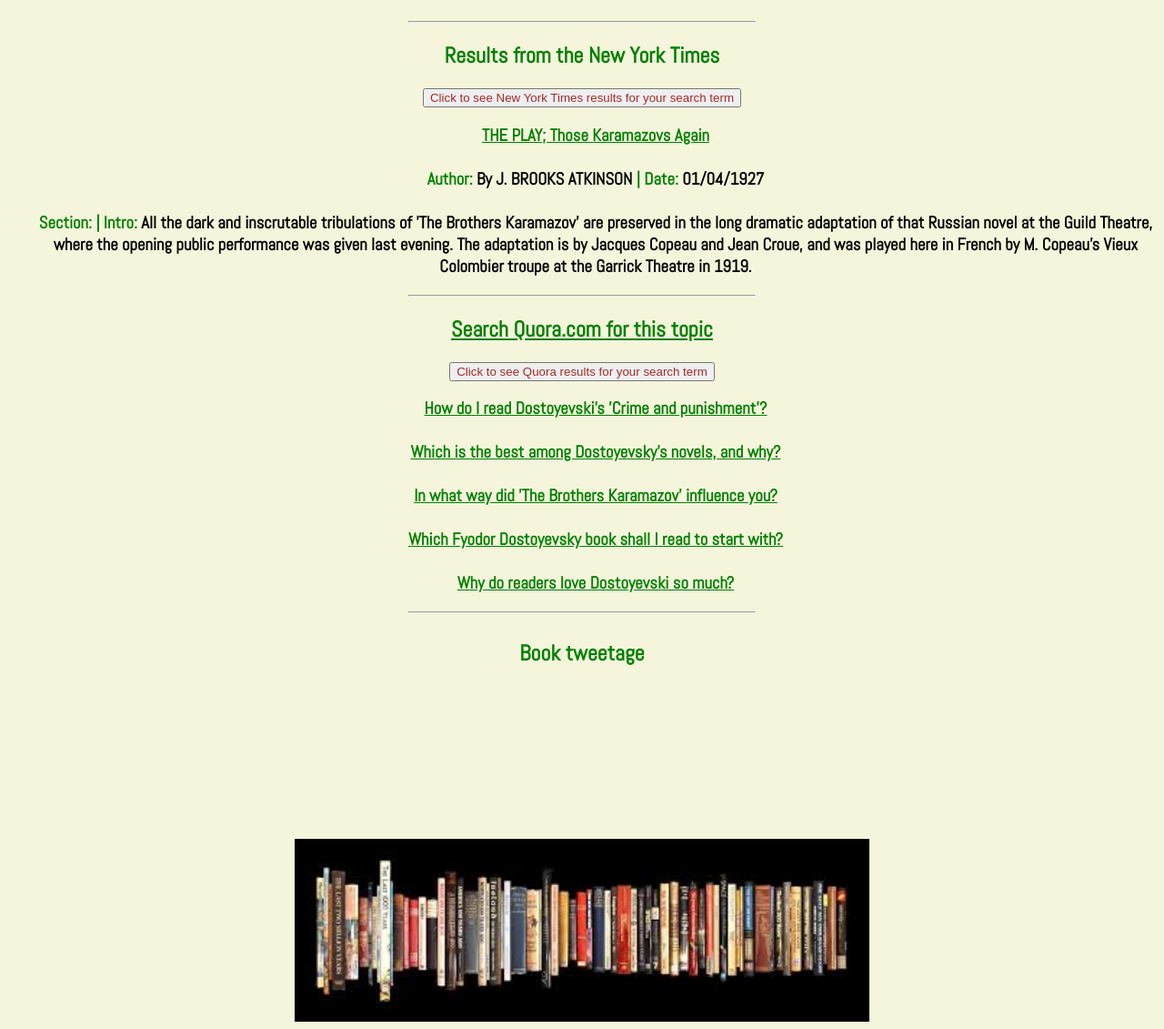
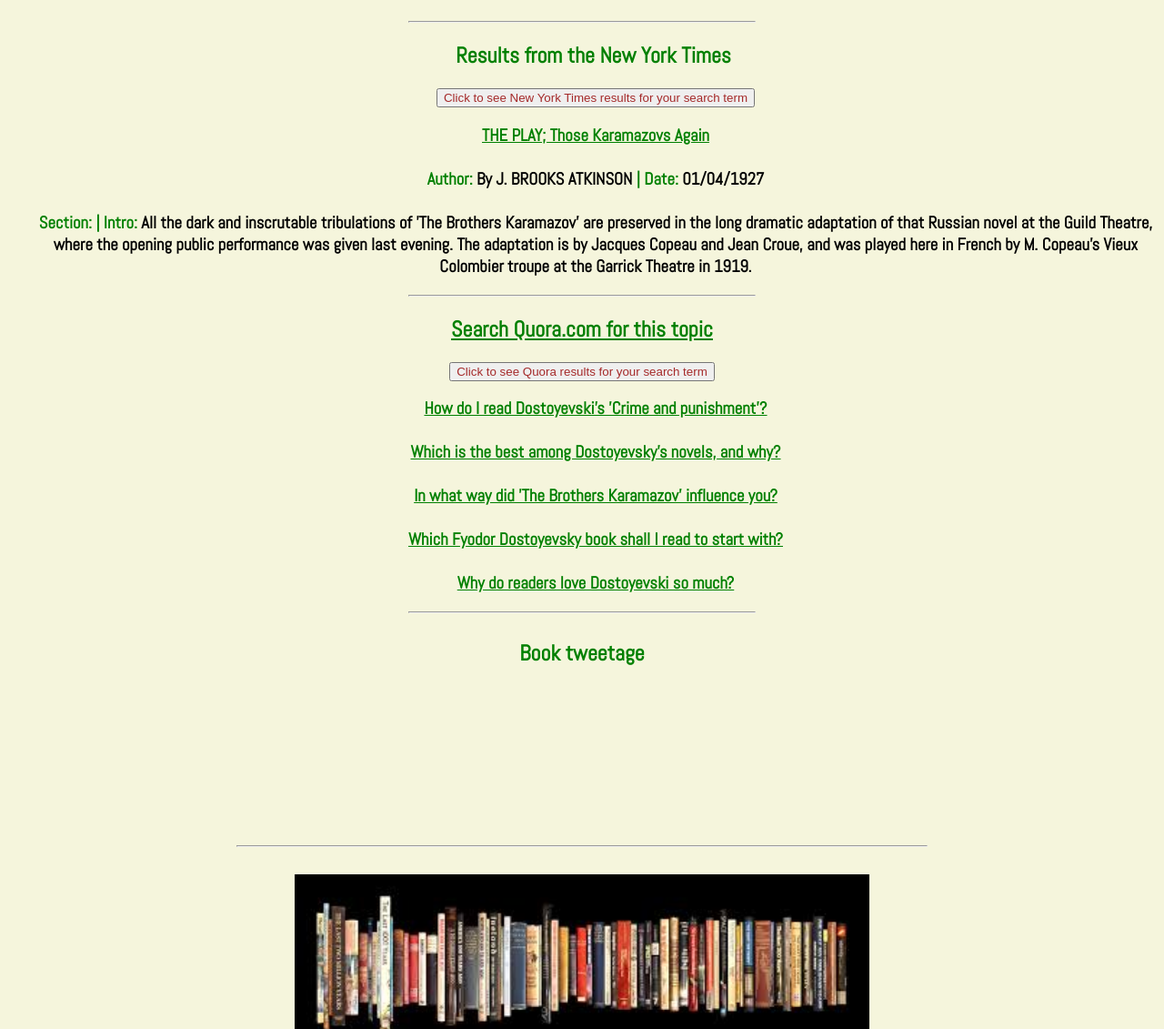
Before and after one commit to john-packel/Readage-app---public, a website: page client/index.html in a window 1280 px wide. Shown: the part 2928-4059 px from the top of the page at 91% size. Drawn offline with nearby package versions, Linux system fonts and the light colour scheme; some packages are replaced by stand-ins of ours; a script that the page names is missing.

Commit message:
Fixed centering on some left column text.

```diff
--- a/client/index.html
+++ b/client/index.html
@@ -227,13 +227,15 @@
       <a style="color: green;font-weight: bold">Synopsis: </a> {{ synopsis }}
     </h3>
   </div>
-  </div>
+ </div>
 
     <hr style="width: 30%">
   <div ng-controller="NYTController">
     <h2>
-      <a style="color: green;font-weight: bold">Results from the New York Times</a>
+
+      <a style="color: green;font-weight: bold; margin-left: 25px">Results from the New York Times</a>
     </h2>
+    <div style="margin-left: 30px">
       <button class="NYTSearch" ng-model="NYTSearch" style="color: brown" ng-click="NYTSearch(input)">Click to see New York Times results for your search term</button><br>
 
 <!-- =========  need to display more results and use ng-repeate =========== <table> -->
@@ -244,7 +246,7 @@
            <!-- <a style="color: green;font-weight: bold"> URL here: {{ headline }}</a> -->
           <!-- </tr> -->
              <!-- </table>  -->
-    <div style="margin-left: 30px">
+
     <h3>
       <a style="color: green;font-weight: bold" target="_blank" href="{{web_url}}">{{ headline }}</a>
       <br><br>
@@ -255,7 +257,8 @@
       <a style="color: green;font-weight: bold"> | Intro: </a> {{ lead }}<br>
      </h3>
      </div>
-  </div>
+     </div>
+  <!-- </div> -->
     <hr style="width: 30%">
 
   <div ng-controller='QuoraController'>
@@ -299,6 +302,8 @@
       </div>
       </div>
       <br><br>
+      <hr style="width: 60%">
+      <br>
        <img style="padding: 1px; margin: 0px; width: 50%" src="/assets/book banner.jpeg">
 
 <!-- </div> -->
```
